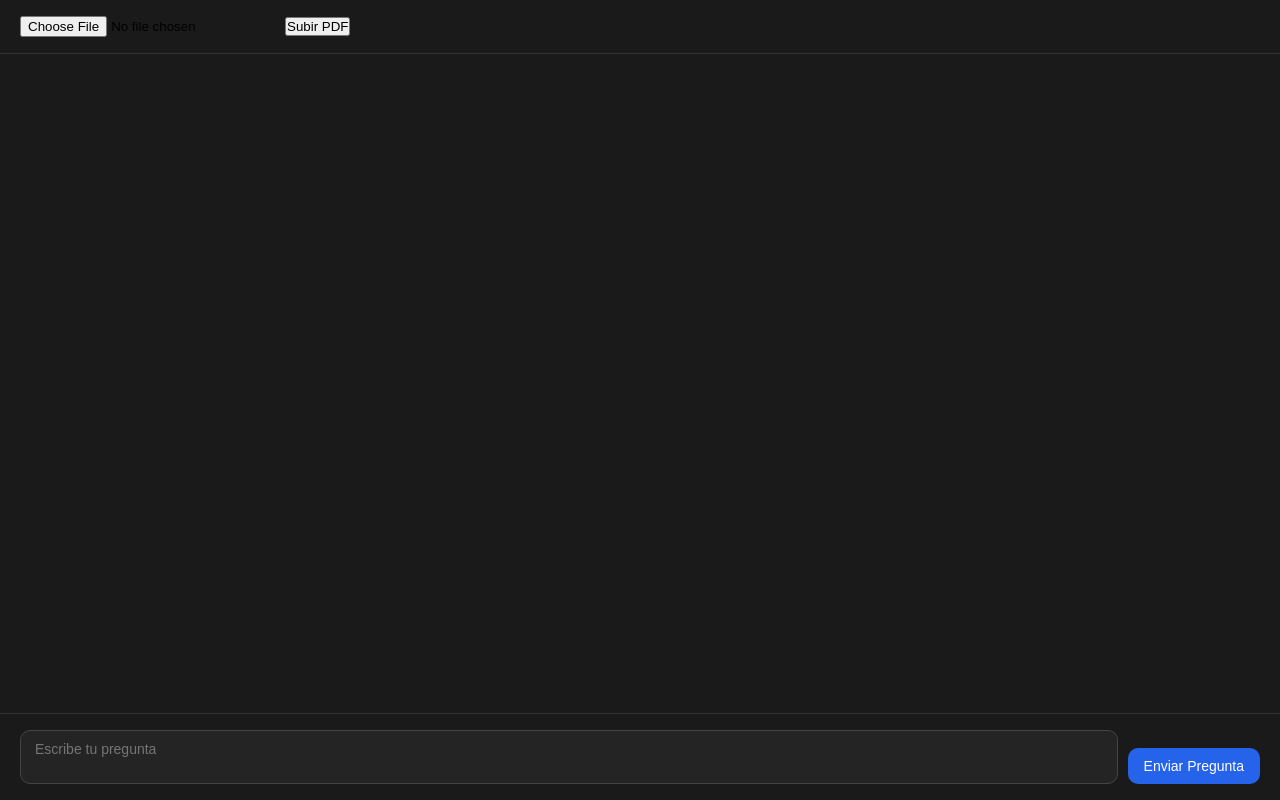
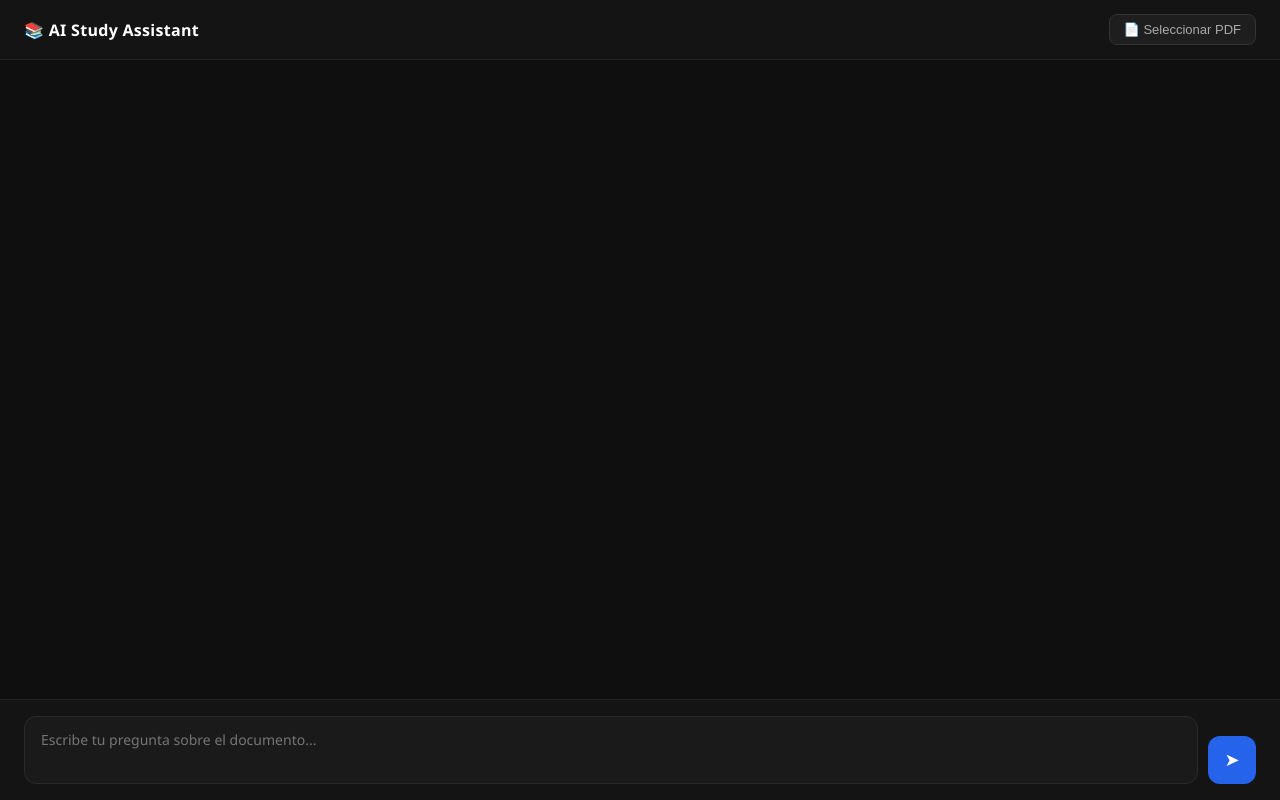
Before and after one commit to GIGIPRA20022002/ai-study-assistant, a React (Vite) app in the folder frontend-react/: page / in a window 1280 px wide. Built offline with nearby package versions, Linux system fonts and the light colour scheme.

Commit message:
Mejorando el frontend y agregando el README.md

```diff
--- a/frontend-react/src/App.css
+++ b/frontend-react/src/App.css
@@ -1,82 +1,167 @@
+* {
+  margin: 0;
+  padding: 0;
+  box-sizing: border-box;
+}
+
+body {
+  font-family: 'Segoe UI', sans-serif;
+  background: #0f0f0f;
+}
+
 .app {
   display: flex;
   flex-direction: column;
-  height: 100vh;        /* ocupa toda la pantalla */
-  background: #1a1a1a;
+  height: 100vh;
+  background: #0f0f0f;
 }
 
+/* HEADER */
 .header {
-  padding: 16px 20px;
-  border-bottom: 1px solid #333;
+  padding: 14px 24px;
+  border-bottom: 1px solid #222;
   display: flex;
   align-items: center;
+  justify-content: space-between;
+  background: #141414;
+}
+
+.header-title {
+  color: #fff;
+  font-size: 16px;
+  font-weight: 600;
+  letter-spacing: 0.3px;
+}
+
+.header-upload {
+  display: flex;
+  align-items: center;
+  gap: 10px;
+}
+
+.select-btn {
+  background: #1e1e1e;
+  border: 1px solid #333;
+  border-radius: 8px;
+  padding: 7px 14px;
+  color: #aaa;
+  font-size: 13px;
+  cursor: pointer;
+  transition: all 0.2s;
+  max-width: 220px;
+  overflow: hidden;
+  text-overflow: ellipsis;
+  white-space: nowrap;
+}
+
+.select-btn:hover {
+  border-color: #555;
+  color: #fff;
+}
+
+/* MENSAJES */
+.messages {
+  flex: 1;
+  overflow-y: auto;
+  padding: 28px 24px;
+  display: flex;
+  flex-direction: column;
   gap: 12px;
 }
 
-.messages {
-  flex: 1;
-  overflow-y: auto;
-  padding: 24px 20px;
+.messages::-webkit-scrollbar {
+  width: 4px;
 }
 
-.input-area {
-  padding: 16px 20px;
-  border-top: 1px solid #333;
-  display: flex;
-  gap: 10px;
-  align-items: flex-end;
+.messages::-webkit-scrollbar-track {
+  background: transparent;
 }
+
+.messages::-webkit-scrollbar-thumb {
+  background: #333;
+  border-radius: 4px;
+}
+
 .user {
   display: flex;
   justify-content: flex-end;
-  margin-bottom: 12px;
 }
 
 .user p {
   background: #2563EB;
   color: #fff;
-  border-radius: 16px 16px 4px 16px;
-  padding: 10px 14px;
-  max-width: 70%;
+  border-radius: 18px 18px 4px 18px;
+  padding: 10px 16px;
+  max-width: 65%;
   margin: 0;
+  font-size: 14px;
+  line-height: 1.5;
 }
 
 .assistant {
   display: flex;
   justify-content: flex-start;
-  margin-bottom: 12px;
 }
 
 .assistant p {
-  background: #242424;
-  border: 0.5px solid #444;
-  color: #ddd;
-  border-radius: 4px 16px 16px 16px;
-  padding: 10px 14px;
-  max-width: 75%;
+  background: #1a1a1a;
+  border: 1px solid #2a2a2a;
+  color: #e0e0e0;
+  border-radius: 4px 18px 18px 18px;
+  padding: 10px 16px;
+  max-width: 70%;
   margin: 0;
+  font-size: 14px;
+  line-height: 1.6;
+}
+
+/* INPUT AREA */
+.input-area {
+  padding: 16px 24px;
+  border-top: 1px solid #222;
+  display: flex;
+  gap: 10px;
+  align-items: flex-end;
+  background: #141414;
 }
 
 .input-area textarea {
   flex: 1;
-  background: #242424;
-  border: 0.5px solid #444;
-  border-radius: 10px;
-  padding: 10px 14px;
-  color: #ddd;
+  background: #1a1a1a;
+  border: 1px solid #2a2a2a;
+  border-radius: 12px;
+  padding: 12px 16px;
+  color: #e0e0e0;
   font-size: 14px;
+  font-family: inherit;
   resize: none;
-  min-height: 44px;
-  font-family: inherit;
+  min-height: 48px;
+  max-height: 120px;
   outline: none;
+  transition: border-color 0.2s;
+  line-height: 1.5;
+}
+
+.input-area textarea:focus {
+  border-color: #2563EB;
 }
 
 .input-area button {
   background: #2563EB;
   border: none;
-  border-radius: 10px;
-  padding: 10px 16px;
+  border-radius: 12px;
+  width: 48px;
+  height: 48px;
   color: #fff;
-  font-size: 14px;
+  font-size: 18px;
   cursor: pointer;
+  transition: background 0.2s;
+  flex-shrink: 0;
+  display: flex;
+  align-items: center;
+  justify-content: center;
 }
+
+.input-area button:hover {
+  background: #1d4ed8;
+}
--- a/frontend-react/src/App.jsx
+++ b/frontend-react/src/App.jsx
@@ -2,53 +2,62 @@ import { useState, useRef } from 'react'
 import './App.css'
 
 function App(){
-    const [messages,setMessages] = useState([])
-    const [question,setQuestion] = useState("")
+    const [messages, setMessages] = useState([])
+    const [question, setQuestion] = useState("")
+    const [fileName, setFileName] = useState("")
     const fileInputRef = useRef(null);
 
     async function SendQuestion(){
-        const response = await fetch (`${import.meta.env.VITE_API_URL}/chat`,{
-            method : "POST",
-            headers : {"Content-Type" : "application/json"},
-            body : JSON.stringify({question:question})
-
+        const response = await fetch(`${import.meta.env.VITE_API_URL}/chat`, {
+            method: "POST",
+            headers: {"Content-Type": "application/json"},
+            body: JSON.stringify({question: question})
         })
         const data = await response.json()
         setMessages([...messages,
-        {role : "user" , content : question},
-        {role : "assistant", content : data.answer}
+            {role: "user", content: question},
+            {role: "assistant", content: data.answer}
         ])
         setQuestion("")
     }
 
     async function uploadPDF(){
         const file = fileInputRef.current.files[0];
+        if (!file) return;
+        setFileName(file.name)
         const formData = new FormData();
         formData.append('file', file);
-            const response = await fetch(`${import.meta.env.VITE_API_URL}/upload`,{
+        const response = await fetch(`${import.meta.env.VITE_API_URL}/upload`, {
             method: "POST",
             body: formData
-
         })
         const data = await response.json()
         setMessages([...messages,
-            {role : "assistant", content : "PDF subido correctamente : " + data.filename}
+            {role: "assistant", content: "✅ PDF cargado: " + data.filename}
         ])
     }
-
-
 
     return(
         <div className='app'>
 
         <div className='header'>
-        {/*Seccion de upload*/}
-        <input type='file'accept='application/pdf' ref = {fileInputRef}></input>
-        <button onClick={uploadPDF}>Subir PDF</button>
+            <span className='header-title'>📚 AI Study Assistant</span>
+            <div className='header-upload'>
+                <input
+                    type='file'
+                    accept='application/pdf'
+                    ref={fileInputRef}
+                    onChange={uploadPDF}
+                    style={{display: 'none'}}
+                />
+                <button className="select-btn" onClick={() => fileInputRef.current.click()}>
+                    📄 {fileName ? fileName : "Seleccionar PDF"}
+                </button>
+            </div>
         </div>
 
         <div className='messages'>
-            {messages.map((msg,index) => (
+            {messages.map((msg, index) => (
                 <div key={index} className={msg.role}>
                     <p>{msg.content}</p>
                 </div>
@@ -56,12 +65,18 @@ function App(){
         </div>
 
         <div className='input-area'>
-            {/*Seccion de chat*/}
-            <textarea placeholder='Escribe tu pregunta'
+            <textarea
+                placeholder='Escribe tu pregunta sobre el documento...'
                 value={question}
                 onChange={(e) => setQuestion(e.target.value)}
+                onKeyDown={(e) => {
+                    if (e.key === 'Enter' && !e.shiftKey) {
+                        e.preventDefault()
+                        SendQuestion()
+                    }
+                }}
             ></textarea>
-            <button onClick={SendQuestion}>Enviar Pregunta </button>
+            <button onClick={SendQuestion}>➤</button>
         </div>
 
     </div>
```
Also changed, not shown: 1 other file (tests, documents, lock files or other folders). Lines whose indentation alone changed are shown as unchanged.
